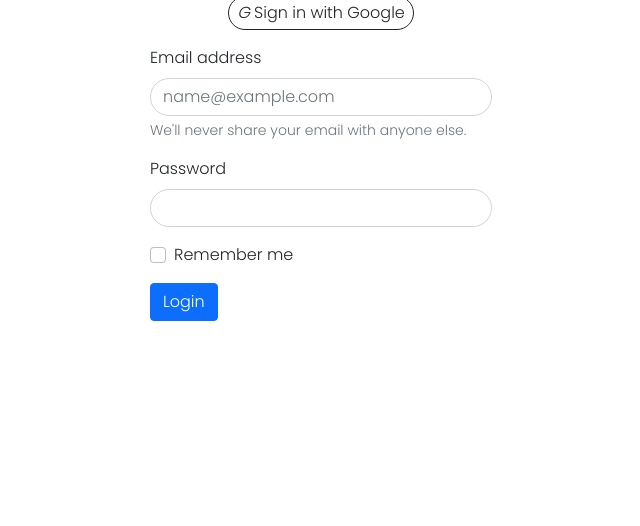
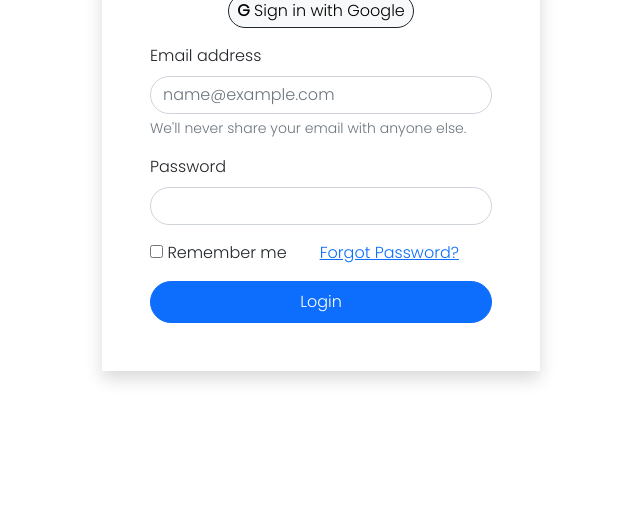
Before and after one commit to AyoOlu1/bs-login-page, a plain HTML site: page index.html in a window 1280 px wide. Shown: the part 274-800 px from the top of the page, without its empty margins (319-959 px from the left). Drawn offline with Linux system fonts and the light colour scheme.

Commit message:
added forgot password

```diff
--- a/index.html
+++ b/index.html
@@ -8,19 +8,23 @@
     <link rel="preconnect" href="https://fonts.googleapis.com" />
     <link rel="preconnect" href="https://fonts.gstatic.com" crossorigin />
     <link
-      href="https://fonts.googleapis.com/css2?family=Poppins:wght@200;300&display=swap"
+      href="https://fonts.googleapis.com/css2?family=Poppins:wght@200;300&amp;display=swap"
       rel="stylesheet"
     />
-    <link rel="stylesheet" href="./bootstrap.min.css" />
+    <link rel="stylesheet" href="./lib/bootstrap.min.css" />
     <link rel="stylesheet" href="./style.css" />
   </head>
+
   <body class="d-flex align-items-center justify-content-center">
-    <div class="container-sm d-flex flex-column align-items-center">
+    <!-- make body flex container to center the div below-->
+    <div class="d-flex flex-column align-items-center shadow p-5">
       <h1 class="fw-bold mb-3">Welcome</h1>
-      <div class="mb-3 border border-dark rounded-pill px-2 py-1">
-        <i>G</i>
+      <button
+        class="btn btn-light mb-3 border border-dark rounded-pill px-2 py-1"
+      >
+        <span class="fw-bold">G</span>
         <span>Sign in with Google</span>
-      </div>
+      </button>
 
       <form>
         <div class="mb-3">
@@ -46,13 +50,30 @@
             id="exampleInputPassword1"
           />
         </div>
-        <div class="mb-3 form-check">
-          <input type="checkbox" class="form-check-input" id="exampleCheck1" />
-          <label class="form-check-label" for="exampleCheck1"
-            >Remember me</label
-          >
+
+        <!-- forgot password  -->
+        <div class="form-group clearfix d-flex justify-content-between mb-3">
+          <div class="custom-control custom-checkbox float-left">
+            <input
+              type="checkbox"
+              class="custom-control-input"
+              id="customCheck"
+              name="rem"
+            />
+            <label class="custom-control-label" for="customCheck"
+              >Remember me</label
+            >
+          </div>
+          <div class="forgot">
+            <a href="#" id="forgot-link">Forgot Password?</a>
+          </div>
         </div>
-        <button type="submit" class="btn btn-primary d-block">Login</button>
+        <!-- forgot password -->
+        <div class="d-grid gap-2">
+          <button class="btn btn-primary py-2 rounded-pill" type="submit">
+            Login
+          </button>
+        </div>
       </form>
     </div>
   </body>
```
Also changed, not shown: google-brands.svg (added), lib/bootstrap.min.css (renamed from bootstrap.min.css).
